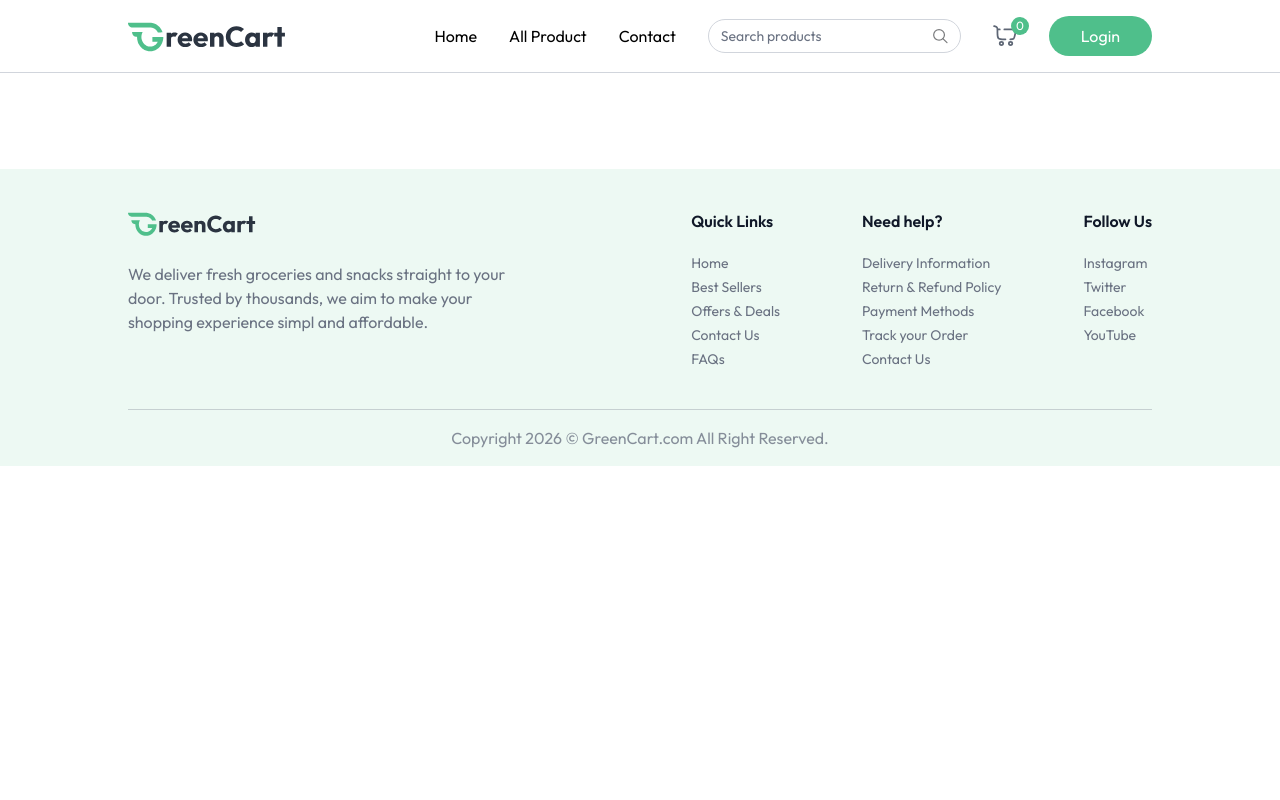
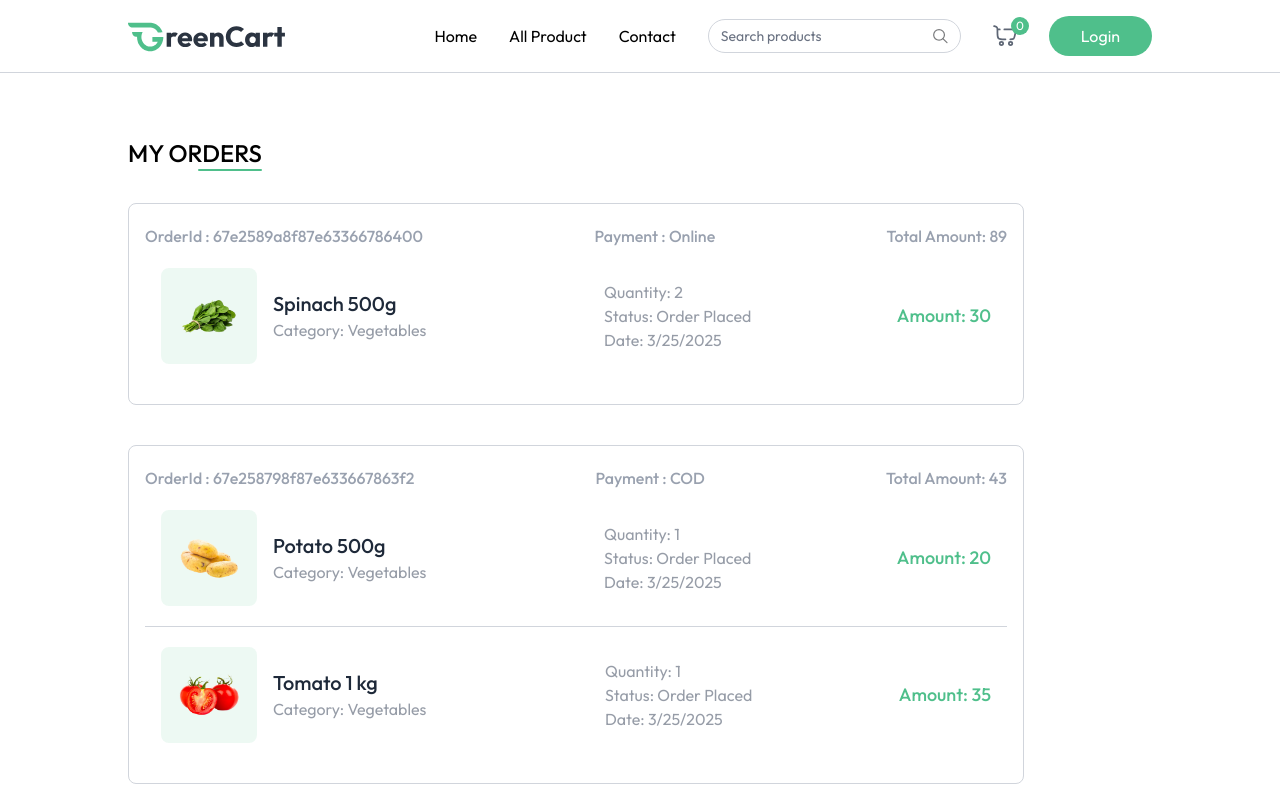
Before and after one commit to sachanshivali-max/Grocery-App, a React (Vite) app: page /my-orders in a window 1280 px wide. Shown: the top 800 px of the page. Built offline with nearby package versions, Linux system fonts and the light colour scheme.

Commit message:
Add MyOrders Page

```diff
--- a/src/App.jsx
+++ b/src/App.jsx
@@ -12,6 +12,7 @@
 import ProductDetails from './pages/ProductDetails';
 import Cart from './pages/Cart';
 import AddAddress from './pages/AddAddress';
+import MyOrders from './pages/MyOrders';
 
 const App = () => {
 
@@ -32,6 +33,7 @@
           <Route path='/products/:category/:id' element={<ProductDetails/>} />
           <Route path='/cart' element={<Cart/>} />
           <Route path='/add-address' element={<AddAddress/>} />
+          <Route path='/my-orders' element={<MyOrders/>} />
 
         </Routes>
       </div>
--- a/src/components/ProductCard.jsx
+++ b/src/components/ProductCard.jsx
@@ -26,7 +26,7 @@
                 </div>
                 <div className="flex items-end justify-between mt-3">
                     <p className="md:text-xl text-base font-medium text-primary">
-                        {currency}${product.offerPrice} {" "} <span className="text-gray-500/60 md:text-sm text-xs line-through">{currency}${product.price}</span>
+                        {currency}{product.offerPrice} {" "} <span className="text-gray-500/60 md:text-sm text-xs line-through">{currency}{product.price}</span>
                     </p>
                     <div onClick={(e)=> {e.stopPropagation();}} className="text-primary">
                         {!cartItems[product._id] ? (
--- a/src/context/AppContext.jsx
+++ b/src/context/AppContext.jsx
@@ -5,7 +5,7 @@
 
 export const AppContext = createContext();
 
-const currency = import.meta.VITE_CURRENCY;
+const currency = import.meta.env.VITE_CURRENCY;
 
 export const AppContextProvider = ({children})=>{
       const navigate = useNavigate();
--- /dev/null
+++ b/src/pages/MyOrders.jsx
@@ -0,0 +1,66 @@
+import React, { useEffect, useState } from 'react'
+import { useAppContext } from '../context/AppContext';
+import { dummyOrders } from '../assets/assets';
+
+const MyOrders = () => {
+      const [myOrders, setMyOrders] = useState([]);
+      const {currency} = useAppContext();
+
+
+      const fetchMyOrders = async () =>{
+            setMyOrders(dummyOrders);
+      }
+
+      useEffect(()=>{
+            fetchMyOrders()
+      },[])
+
+  return (
+    <div className='mt-16 pb-16'>
+      <div className='flex flex-col items-end w-max mb-8'>
+          <p className='text-2xl font-medium uppercase'>My Orders</p>
+          <div className='w-16 h-0.5 bg-primary rounded-full'></div>
+      </div>
+      {myOrders.map((order, index)=>(
+            <div key={index} className='border border-gray-300 rounded-lg mb-10 p-4 py-5 max-w-4xl'>
+                  <p className='flex justify-between md:items-center text-gray-400
+                  md:font-medium max-md:flex-col'>
+                        <span>OrderId : {order._id}</span>
+                        <span>Payment : {order.paymentType}</span>
+                        <span>Total Amount: {currency}{order.amount}</span>
+                  </p>
+                  {order.items.map((item, index)=>(
+                        <div key={index} className={`relative bg-white text-gray-500/70 ${order.items.length !== index + 1 && "border-b"}
+                        border-gray-300 flex flex-col md:flex-row md:items-center justify-between p-4 py-5 md:gap-16 w-full max-w-4xl`}>
+
+                              <div className='flex items-center mb-4 md:mb-0'>
+                                    <div className='bg-primary/10 p-4 rounded-lg'>
+                                          <img src={item.product.image[0]} alt='' className='w-16 h-16'/>
+                                    </div>
+
+                                    <div className='ml-4'>
+                                          <h2 className='text-xl font-medium text-gray-800'>{item.product.name}</h2>
+                                          <p>Category: {item.product.category}</p>
+                                    </div>
+                              </div>
+
+
+                              <div className='flex flex-col justify-center md:ml-8 mb-4 md:mb-0'>
+                                    <p>Quantity: {item.quantity || "1"}</p>
+                                    <p>Status: {order.status}</p>
+                                    <p>Date: {new Date(order.createdAt).toLocaleDateString()}</p>
+                              </div>
+                              <p className='text-primary text-lg font-medium'>
+                                    Amount: {currency}{item.product.offerPrice * item.quantity}
+                              </p>
+                        </div>
+                  ))}
+            </div>
+      ))}
+
+
+    </div>
+  )
+}
+
+export default MyOrders
```
